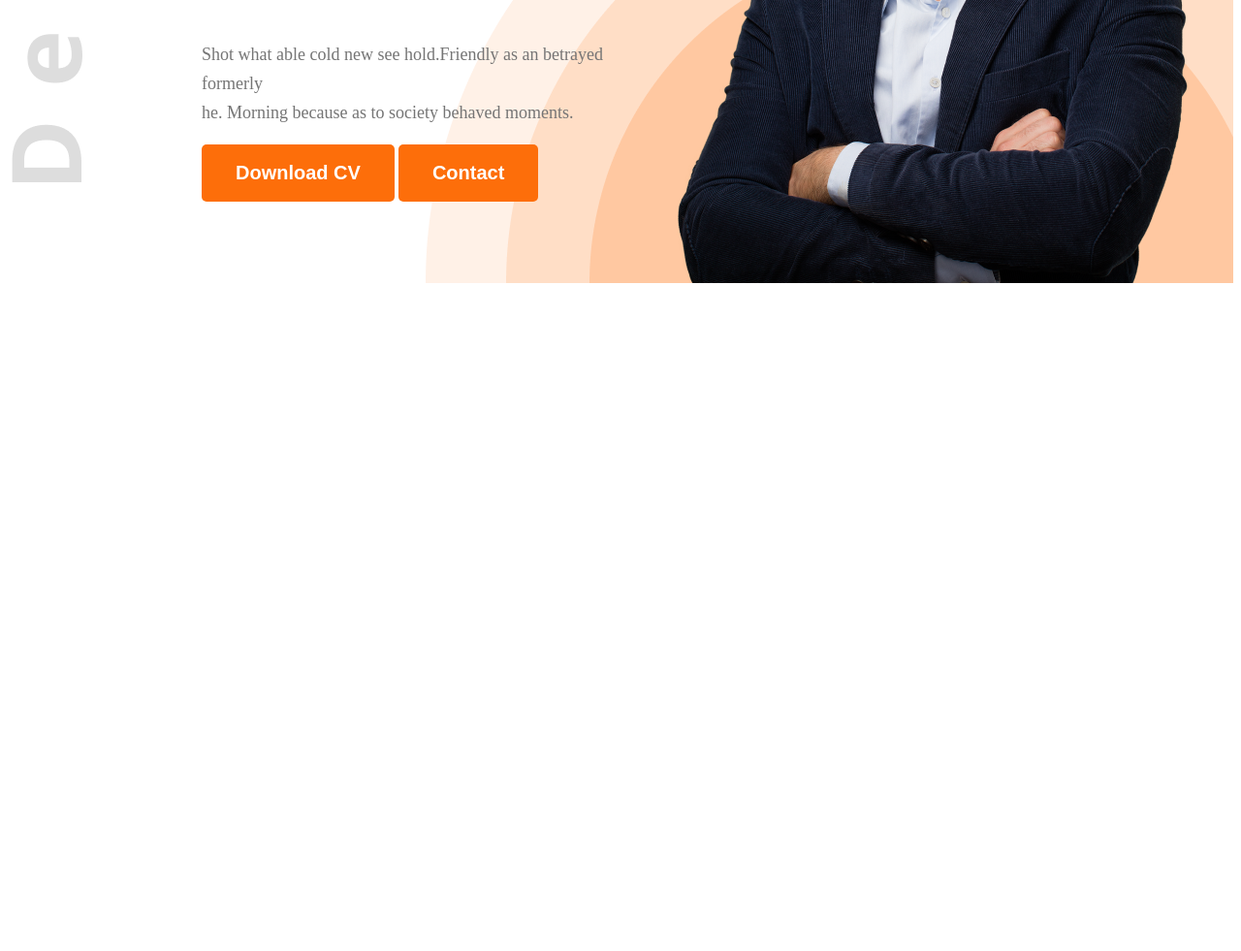
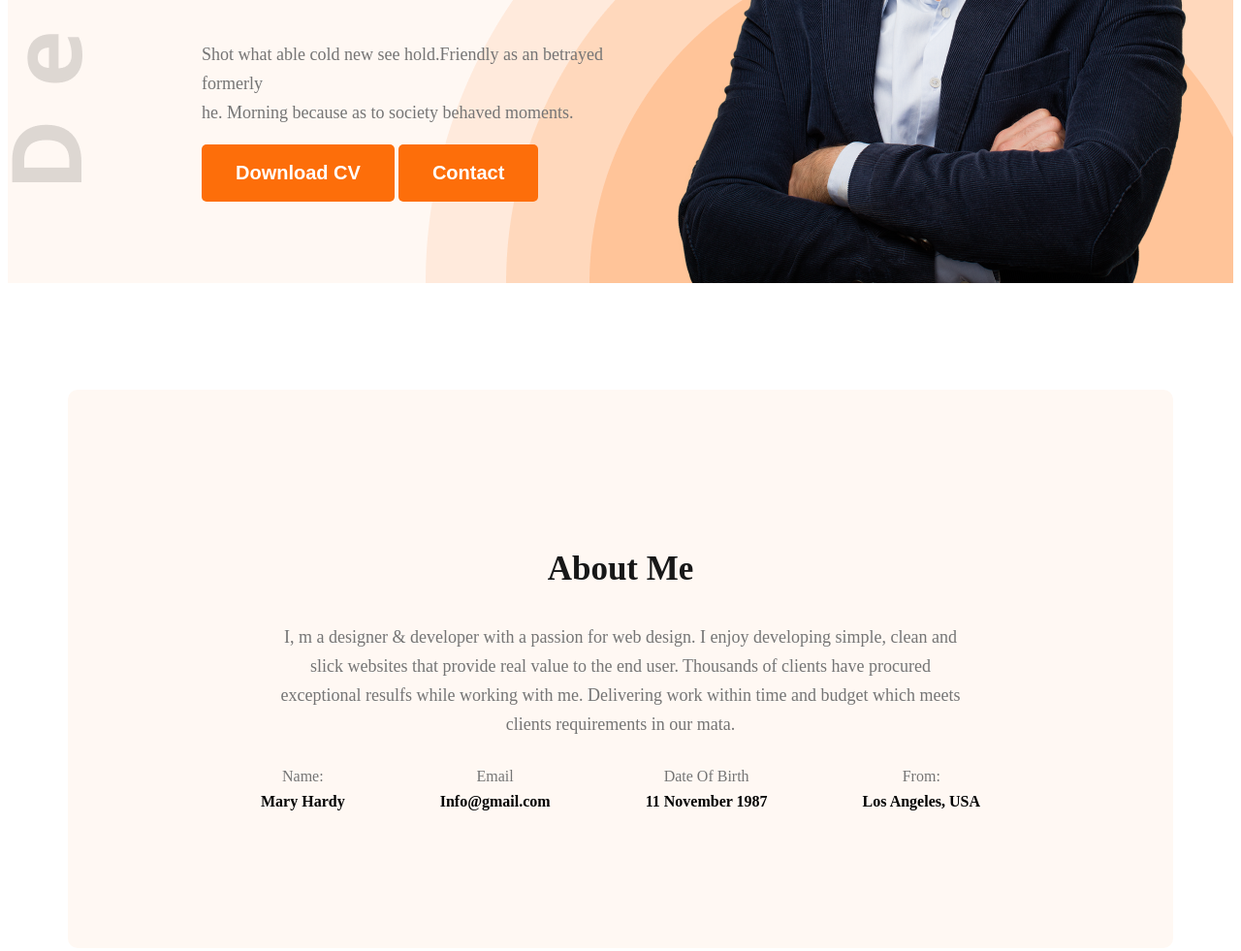
Before and after one commit to Murad114370/web-dev-portfolio, a plain HTML site: page index.html in a window 1280 px wide. Shown: the part 585-1566 px from the top of the page at 97% size. Before the commit the page ends 885 px from the top, so only its background shows below. Drawn offline with Linux system fonts and the light colour scheme.

Commit message:
3 no. added in portfolio

```diff
--- a/index.html
+++ b/index.html
@@ -13,7 +13,7 @@
     <link rel="stylesheet" href="styles/portfolio.css" />
   </head>
   <body class="open-sans-normal">
-    <header class="header">
+    <header class="header secondary-bg">
       <nav>
         <h3 class ="nav-title">Ma<span class="text-primary">r</span>y</h3>
         <ul>
@@ -39,7 +39,35 @@
         <img class="banner-profile-pic" src="images/hardy.png" alt="">
       </div>
     </header>
-    <main></main>
+    <main class="main">
+      <section class="about secondary-bg">
+        <h3 class="section-title ">About Me</h3>
+        <p class="section-description">I, m a designer & developer with a passion for web design. I enjoy developing simple, clean and <br> slick websites that provide real value to the end user. Thousands of clients have procured <br> exceptional resulfs while working with me. Delivering work within time and budget which meets <br> clients requirements in our mata.</p>
+
+        <div class="about-items">
+
+          <!-- .about-item*4>p.about-title+p.about-description -->
+
+          <div class="about-item">
+            <p class="item-title dark-3">Name:</p>
+            <p class="item-description">Mary Hardy</p>
+          </div>
+          <div class="about-item">
+            <p class="item-title dark-3">Email</p>
+            <p class="item-description">Info@gmail.com</p>
+          </div>
+          <div class="about-item">
+            <p class="item-title dark-3">Date Of Birth</p>
+            <p class="item-description">11 November 1987</p>
+          </div>
+          <div class="about-item">
+            <p class="item-title dark-3">From:</p>
+            <p class="item-description">Los Angeles, USA</p>
+          </div>
+        </div>
+
+      </section>
+    </main>
     <footer></footer>
   </body>
 </html>
--- a/styles/portfolio.css
+++ b/styles/portfolio.css
@@ -85,3 +85,37 @@ nav ul {
     margin-top: 10px;
     background-position: top left,bottom right;
 }
+/* section styles */
+.section-title{
+    font-size: 35px;
+    font-weight: bold;
+    color:#181818;
+}
+.section-description{
+    font-size: 18px;
+    color:#757575;
+    line-height: 30px;
+}
+.secondary-bg{
+    background-color:#FFF8F3;
+}
+/* about section */
+.about{
+    border-radius: 10px;
+    padding: 130px 150px;
+}
+.main{
+    max-width: 1140px;
+    margin: 0 auto;
+    text-align:center;
+    margin-top: 110px;
+}
+.item-description{
+    font-weight: 600;
+}
+.about-items{
+    display: flex;
+    justify-content: space-around;
+    line-height: 10px;
+    align-items: center;
+}
```
